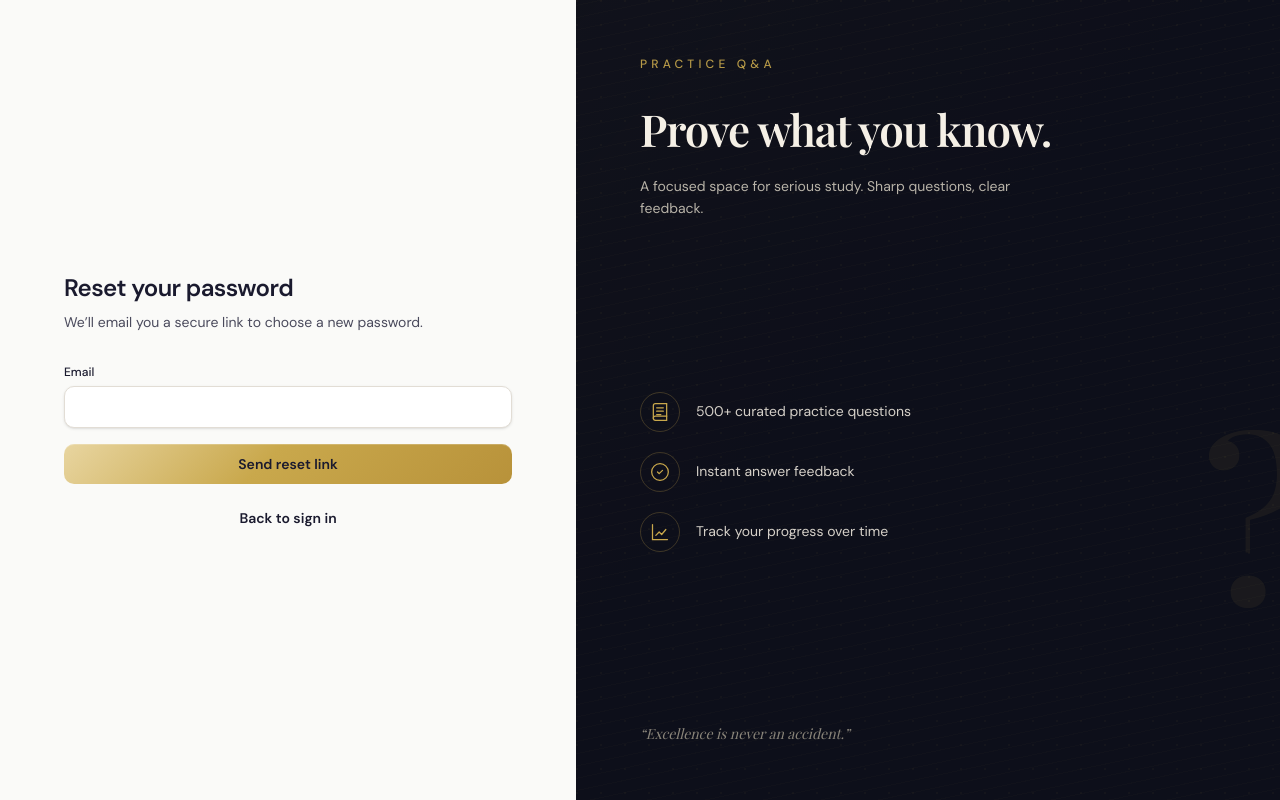
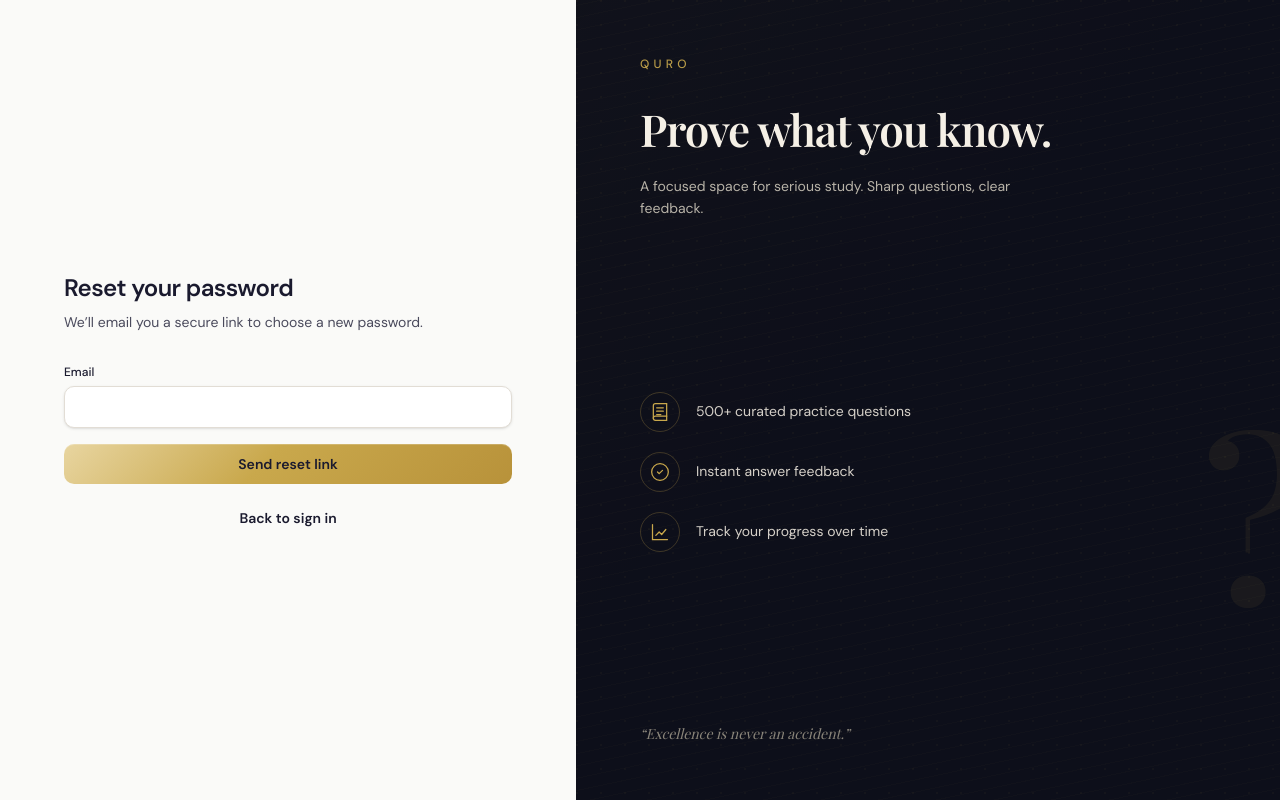
Before and after one commit to SamIron0/qaApp, a Next.js app: page /forgot-password in a window 1280 px wide. Built offline with nearby package versions, Linux system fonts and the light colour scheme; no server answers; a web font is replaced by a local one.

Commit message:
Update app title and branding from "Practice Q&A" to "Quro" for consistent branding across the application. Simplify ThemeToggle component by removing unnecessary conditional classes for improved readability.

```diff
--- a/app/layout.tsx
+++ b/app/layout.tsx
@@ -21,7 +21,7 @@ const geistMono = Geist_Mono({
 });
 
 export const metadata: Metadata = {
-  title: "Practice Q&A",
+  title: "Quro",
   description: "Minimalist question and answer practice app",
 };
 
--- a/components/auth/AuthBrandPanel.tsx
+++ b/components/auth/AuthBrandPanel.tsx
@@ -90,7 +90,7 @@ export function AuthBrandPanel() {
       <div className="relative z-10 flex w-full flex-col justify-between px-10 py-14 xl:px-16">
         <div>
           <p className="text-xs font-medium uppercase tracking-[0.35em] text-[#C9A84C]/90">
-            Practice Q&amp;A
+            Quro
           </p>
           <h2 className="mt-8 max-w-md font-[family-name:var(--font-playfair)] text-4xl font-semibold leading-[1.15] tracking-tight text-[#F5F0E6] xl:text-[2.75rem]">
             Prove what you know.
--- a/components/layout/ThemeToggle.tsx
+++ b/components/layout/ThemeToggle.tsx
@@ -39,10 +39,7 @@ export function ThemeToggle({ className }: { className?: string }) {
         )}
       </span>
       <span className="flex w-full items-center justify-between px-1.5" aria-hidden>
-        <Sun
-          className={cn("size-3 transition-opacity", dark ? "opacity-40" : "opacity-0")}
-          strokeWidth={2}
-        />
+        <Sun className="size-3 opacity-0" strokeWidth={2} />
         <Moon className="size-3 opacity-0" strokeWidth={2} />
       </span>
     </button>
```
